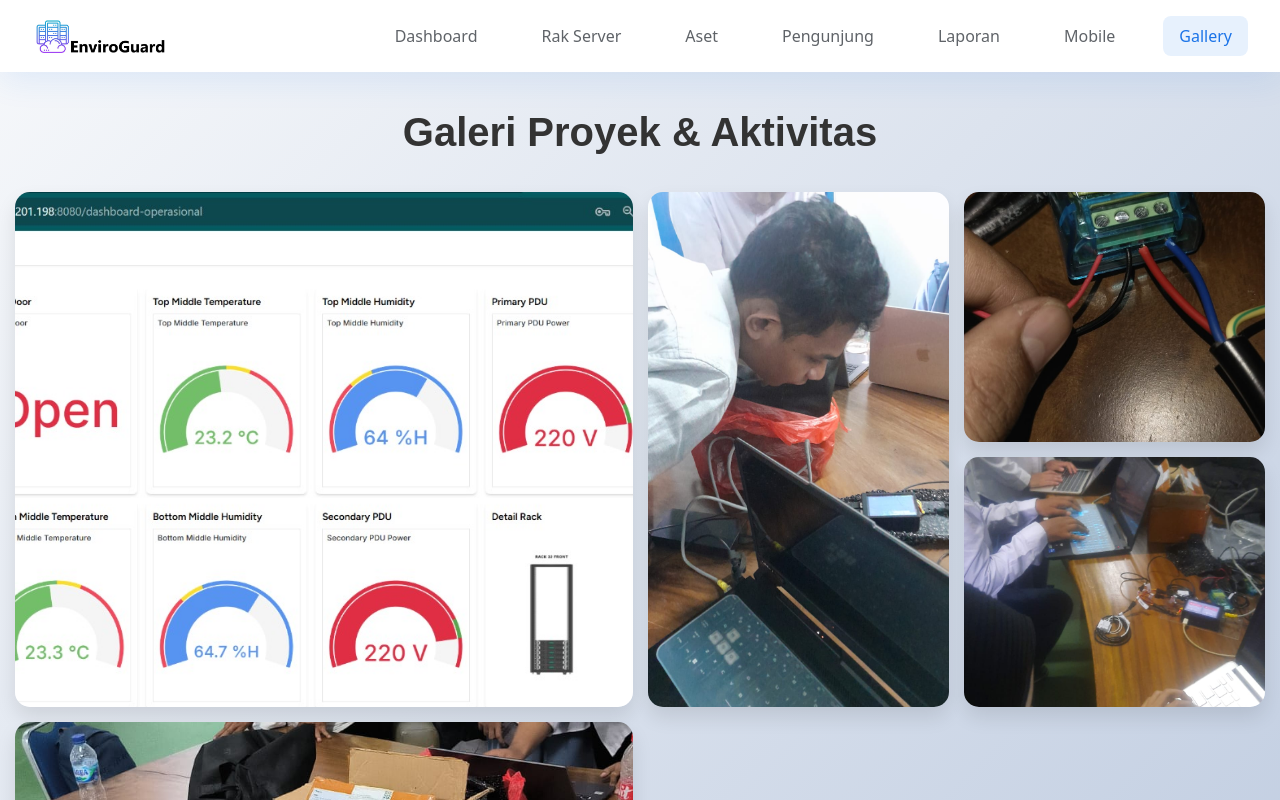
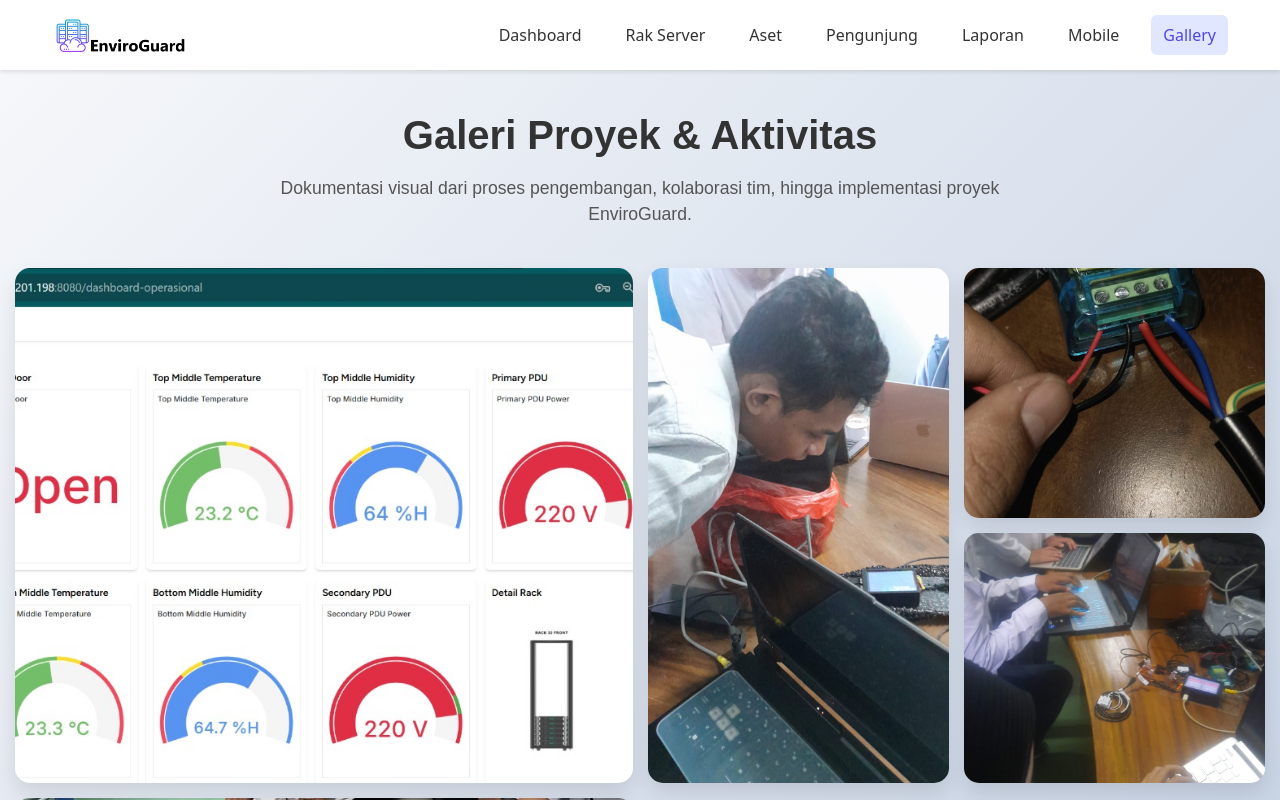
Before and after one commit to ilhamfakihhilmi/EnviroGuard, a Vue app: page /gallery in a window 1280 px wide. Built offline with nearby package versions, Linux system fonts and the light colour scheme; a web font is replaced by a local one.

Commit message:
update: route dashborad

```diff
--- a/src/components/GalleryApp.vue
+++ b/src/components/GalleryApp.vue
@@ -1,40 +1,48 @@
 <script setup>
 import { ref } from 'vue';
 
+// --- GAMBAR DIIMPOR SEBAGAI MODUL ---
+// Ini adalah cara yang benar untuk memastikan Vite memproses gambar untuk produksi
+import logo from '/src/assets/images/logo.jpeg';
+import image1 from '../assets/images/image1.jpeg';
+import image2 from '../assets/images/image2.jpeg';
+import image3 from '../assets/images/image3.jpeg';
+import image4 from '../assets/images/image4.jpeg';
+import image5 from '../assets/images/image5.jpeg';
+
 // --- DATA GALERI ---
-// Saya sedikit menyesuaikan urutan dan layout untuk alur visual yang lebih baik
 const galleryItems = ref([
   {
     id: 1,
-    src: '/src/assets/images/image1.jpeg',
+    src: image1,
     text: 'Dashboard Monitoring',
     subtext: 'Visualisasi data sensor secara real-time',
     layout: 'big'
   },
   {
     id: 2,
-    src: '/src/assets/images/image2.jpeg',
+    src: image2,
     text: 'Sesi Coding',
     subtext: 'Fokus pada pengembangan perangkat lunak',
     layout: 'tall'
   },
   {
     id: 3,
-    src: '/src/assets/images/image3.jpeg',
+    src: image3,
     text: 'Diskusi Tim',
     subtext: 'Kolaborasi dalam pengembangan proyek',
     layout: 'wide'
   },
   {
     id: 4,
-    src: '/src/assets/images/image4.jpeg',
+    src: image4,
     text: 'Instalasi Hardware',
     subtext: 'Menghubungkan komponen IoT',
     layout: ''
   },
   {
     id: 5,
-    src: '/src/assets/images/image5.jpeg',
+    src: image5,
     text: 'Prototyping',
     subtext: 'Melihat lebih dekat hasil kerja',
     layout: ''
@@ -42,27 +50,23 @@ const galleryItems = ref([
 ]);
 
 // --- LOGIKA UNTUK POPUP PREVIEW ---
-// Variabel untuk menyimpan data item yang sedang aktif di popup
 const activeItem = ref(null);
 
-// Fungsi untuk menampilkan popup dengan data item yang diklik
 function showPreview(item) {
   activeItem.value = item;
 }
 
-// Fungsi untuk menutup/menyembunyikan popup
 function closePreview() {
   activeItem.value = null;
 }
 </script>
 
 <template>
-
   <header class="header">
       <nav class="nav">
           <router-link to="/">
               <div>
-                    <img src="/src/assets/images/logo.jpeg" alt="Logo" style="width: 135px; height: auto;" />
+                  <img :src="logo" alt="Logo" style="width: 135px; height: auto;" />
               </div>
           </router-link>
           <div class="nav-links">
@@ -76,8 +80,11 @@ function closePreview() {
           </div>
       </nav>
   </header>
+
   <div class="gallery-container">
     <h1 class="gallery-title">Galeri Proyek & Aktivitas</h1>
+    <p class="gallery-subtitle">Dokumentasi visual dari proses pengembangan, kolaborasi tim, hingga implementasi proyek EnviroGuard.</p>
+
     <div class="gallery-grid">
       <div v-for="item in galleryItems" :key="item.id" class="gallery-item" :class="item.layout" @click="showPreview(item)">
         <img :src="item.src" :alt="item.text" class="gallery-image">
@@ -109,16 +116,57 @@ html, body {
   padding: 0;
   height: 100%;
   width: 100%;
-  background-color: #1a1a1a;
 }
 </style>
 
 <style scoped>
+/* Style untuk header */
+.header {
+  background-color: white;
+  box-shadow: 0 2px 4px rgba(0, 0, 0, 0.1);
+  padding: 0 20px;
+  position: sticky;
+  top: 0;
+  z-index: 999;
+}
 
-/* Style untuk Galeri (sebagian besar tidak berubah) */
+.nav {
+  display: flex;
+  justify-content: space-between;
+  align-items: center;
+  max-width: 1400px;
+  margin: 0 auto;
+  height: 70px;
+}
+
+.nav-links {
+  display: flex;
+  gap: 20px;
+}
+
+.nav-link {
+  text-decoration: none;
+  color: #333;
+  font-weight: 500;
+  padding: 8px 12px;
+  border-radius: 6px;
+  transition: background-color 0.3s, color 0.3s;
+}
+
+.nav-link:hover {
+  background-color: #f0f0f0;
+}
+
+.router-link-exact-active {
+  background-color: #e0e7ff;
+  color: #4f46e5;
+}
+
+
+/* Style untuk Galeri */
 .gallery-container {
-  width: 100vw;
-  height: 100vh;
+  width: 100%;
+  min-height: calc(100vh - 70px);
   padding: 15px;
   box-sizing: border-box;
   overflow-y: auto;
@@ -128,27 +176,41 @@ html, body {
 .gallery-title {
   text-align: center;
   color: #333;
-  margin: 15px 0 30px 0;
+  margin: 20px 0 10px 0; /* Mengurangi margin bawah untuk memberi ruang ke subjudul */
   font-size: 2.5rem;
   font-weight: bold;
 }
+
+/* PERUBAHAN: Menambahkan style untuk subjudul */
+.gallery-subtitle {
+  text-align: center;
+  color: #555;
+  font-size: 1.1rem;
+  max-width: 800px; /* Batasi lebar agar mudah dibaca di layar besar */
+  margin: 0 auto 40px auto; /* Memberi jarak ke grid di bawahnya */
+  padding: 0 15px;
+  line-height: 1.5;
+}
+
 .gallery-grid {
   display: grid;
-  grid-template-columns: repeat(auto-fill, minmax(250px, 1fr)); /* Sedikit lebih lebar */
+  grid-template-columns: repeat(auto-fill, minmax(250px, 1fr));
   grid-auto-rows: 250px;
   grid-auto-flow: dense;
   gap: 15px;
+  max-width: 1400px;
+  margin: 0 auto;
 }
 .gallery-item {
   position: relative;
   overflow: hidden;
   border-radius: 15px;
   box-shadow: 0 10px 20px rgba(0, 0, 0, 0.1);
-  transition: all 0.3s ease-in-out; /* Transisi untuk semua properti */
+  transition: all 0.3s ease-in-out;
   cursor: pointer;
 }
 .gallery-item:hover {
-  transform: scale(1.03); /* Sedikit lebih besar saat hover */
+  transform: scale(1.03);
   box-shadow: 0 15px 30px rgba(0, 0, 0, 0.2);
   z-index: 10;
 }
@@ -161,7 +223,7 @@ html, body {
 .gallery-text { margin: 0; font-size: 1.2rem; text-align: center; font-weight: bold; }
 .gallery-subtext { margin: 4px 0 0 0; font-size: 0.9rem; text-align: center; font-weight: normal; opacity: 0.85; }
 
-/* --- STYLE BARU UNTUK POPUP --- */
+/* Style untuk Popup */
 .popup-overlay {
   position: fixed;
   top: 0;
@@ -180,8 +242,8 @@ html, body {
   border-radius: 15px;
   padding: 25px;
   width: 90%;
-  max-width: 800px; /* Batas lebar popup */
-  max-height: 90vh; /* Batas tinggi popup */
+  max-width: 800px;
+  max-height: 90vh;
   display: flex;
   flex-direction: column;
   box-shadow: 0 10px 40px rgba(0,0,0,0.5);
@@ -200,8 +262,8 @@ html, body {
 }
 .popup-image {
   width: 100%;
-  max-height: 65vh; /* Tinggi maksimum gambar agar teks muat */
-  object-fit: contain; /* Tampilkan seluruh gambar tanpa terpotong */
+  max-height: 65vh;
+  object-fit: contain;
   border-radius: 8px;
 }
 .popup-details {
@@ -219,7 +281,7 @@ html, body {
   margin: 0;
 }
 
-/* --- Animasi Fade untuk Transisi --- */
+/* Animasi Fade untuk Transisi */
 .fade-enter-active,
 .fade-leave-active {
   transition: opacity 0.3s ease;
@@ -229,12 +291,13 @@ html, body {
   opacity: 0;
 }
 
-/* Media Query (Tidak diubah) */
+/* Media Query */
 @media (max-width: 768px) {
   .wide, .big { grid-column: span 2; grid-row: span 1; }
   .tall { grid-row: span 2; grid-column: span 1; }
   .gallery-grid { grid-auto-rows: 200px; }
   .popup-text { font-size: 1.4rem; }
   .popup-subtext { font-size: 1rem; }
+  .nav-links { display: none; }
 }
 </style>
```
Lines whose indentation alone changed are shown as unchanged.
